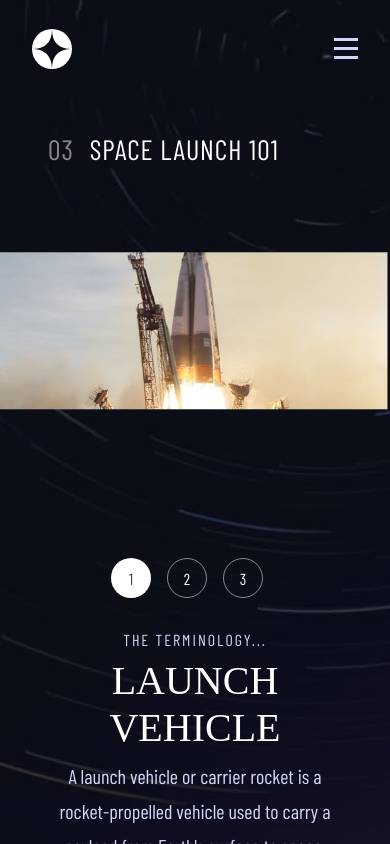
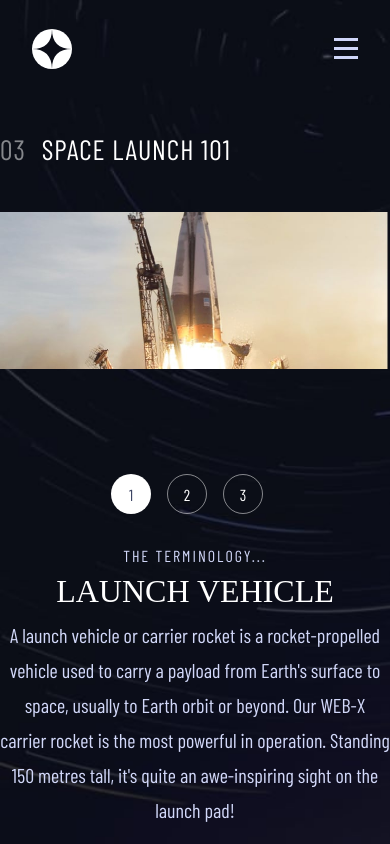
Before and after one commit to tanmaymspatel/space-tourism, a React (Create React App) app: page /technology in a window 390 px wide. Shown: the top 844 px of the page. Built offline with nearby package versions, Linux system fonts and the light colour scheme.

Commit message:
changes in technology page transition

```diff
--- a/src/assets/scss/base/_global.scss
+++ b/src/assets/scss/base/_global.scss
@@ -120,7 +120,7 @@
 
 @media (max-width: 768px) {
     .container {
-        padding: 0 3rem;
+        padding: 0;
         // max-width: 540px;
     }
 }
--- a/src/assets/scss/layout/_content.scss
+++ b/src/assets/scss/layout/_content.scss
@@ -425,7 +425,11 @@
     // technology
 
     .technology-row {
-        padding-top: 22.5rem;
+        padding-top: 16rem;
+
+        @include breakpoint-up(sm) {
+            padding-top: 20rem;
+        }
 
         @include breakpoint-up(md) {
             padding-top: 29rem;
@@ -448,10 +452,7 @@
         }
     }
 
-    .tech-col-2 {
-        width: 28%;
-        padding-left: 4rem;
-    }
+
 
     .tech-details-row {
         flex-direction: column;
@@ -528,13 +529,16 @@
     }
 
     .tech-name {
-        font-size: 2.5rem;
+        font-size: 2rem;
         font-family: "Bellefair", serif;
         padding: 0.5rem 0;
 
+        @include breakpoint-up(sm) {
+            font-size: 2.5rem;
+        }
+
         @include breakpoint-up(md) {
             padding: 1rem 0;
-
         }
 
         @include breakpoint-up(xl) {
@@ -554,25 +558,60 @@
         }
     }
 
-    .tech-image {
+    .tech-col-2 {
+        width: 100%;
+        padding-left: 4rem;
+
+        @include breakpoint-up(lg) {
+            width: 28%;
+        }
+    }
+
+    .tech-img {
+        height: 240px;
+        width: 100%;
         position: absolute;
         right: 0;
-        left: 0;
-        top: 31%;
-        transform: translateY(-50%);
-        width: 100%;
+        background-repeat: no-repeat;
+        background-size: contain;
+        top: 15%;
 
-        @include breakpoint-up(md) {
-            top: 40%;
+        @include breakpoint-up(sm) {
+            height: 400px;
         }
 
         @include breakpoint-up(lg) {
-            width: auto;
             top: 50%;
-            left: auto;
-            height: 50%;
+            transform: translateY(-50%);
+            width: 350px;
+        }
+
+        &.tech-img-1 {
+            background-image: url("../../images/technology/image-launch-vehicle-landscape.jpg");
+
+            @include breakpoint-up(lg) {
+                background-image: url("../../images/technology/image-launch-vehicle-portrait.jpg");
+            }
+        }
+
+        &.tech-img-2 {
+            background-image: url("../../images/technology/image-spaceport-landscape.jpg");
+
+            @include breakpoint-up(lg) {
+                background-image: url("../../images/technology/image-spaceport-portrait.jpg");
+            }
+        }
+
+        &.tech-img-3 {
+            background-image: url("../../images/technology/image-space-capsule-landscape.jpg");
+
+            @include breakpoint-up(lg) {
+                background-image: url("../../images/technology/image-space-capsule-portrait.jpg");
+            }
         }
     }
+
+
 }
 
 // transition group
--- a/src/assets/scss/layout/_header.scss
+++ b/src/assets/scss/layout/_header.scss
@@ -53,16 +53,22 @@
         background-color: rgba($light, 0.15);
         backdrop-filter: blur(30px);
         position: absolute;
-        left: 50%;
+        left: 0%;
         right: 0;
         flex-direction: column;
         height: 100%;
-        padding: 6rem 3rem 0;
+        padding: 6rem 1rem 0;
         z-index: 1;
         transform: translateX(100%);
         transition: $transition-timing all;
 
+        @include breakpoint-up(x-sm) {
+            left: 50%;
+        }
+
         @include breakpoint-up(sm) {
+            left: 50%;
+            padding: 6rem 3rem 0;
             transform: translateX(0);
             padding-top: 0rem;
             position: static;
--- a/src/pages/Technology.tsx
+++ b/src/pages/Technology.tsx
@@ -48,6 +48,7 @@
                         </div>
                     </div>
                 </div>
+                <div className="tech-col-2">
                     <TransitionGroup>
                         <CSSTransition
                             timeout={600}
@@ -58,12 +59,12 @@
                                 exit: "d-none",
                             }}
                         >
-                        <div className="tech-col-2">
-                            <img src={activeTechnology?.imageSm} alt={activeTechnology?.name} className="tech-image show-sm" />
-                            <img src={activeTechnology?.imageLg} alt={activeTechnology?.name} className="tech-image show-lg" />
-                        </div>
+                            {/* <img src={activeTechnology?.imageSm} alt={activeTechnology?.name} className="tech-image show-sm" />
+                            <img src={activeTechnology?.imageLg} alt={activeTechnology?.name} className="tech-image show-lg" /> */}
+                            <div className={`tech-img-${techIndex + 1} tech-img`}></div>
                         </CSSTransition>
                     </TransitionGroup>
+                </div>
             </div>
         </div>
     )
```
Lines whose indentation alone changed are shown as unchanged.
